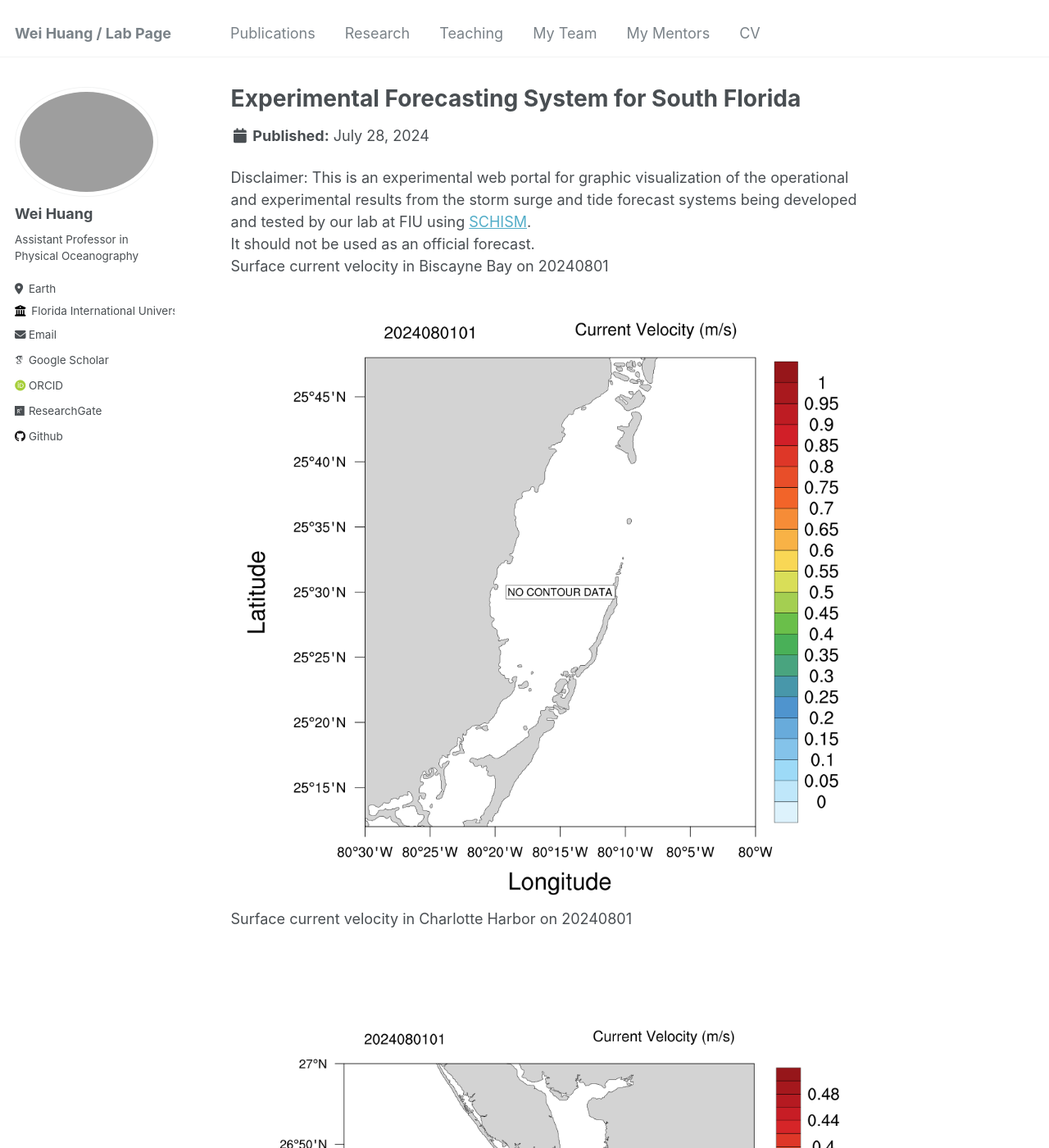
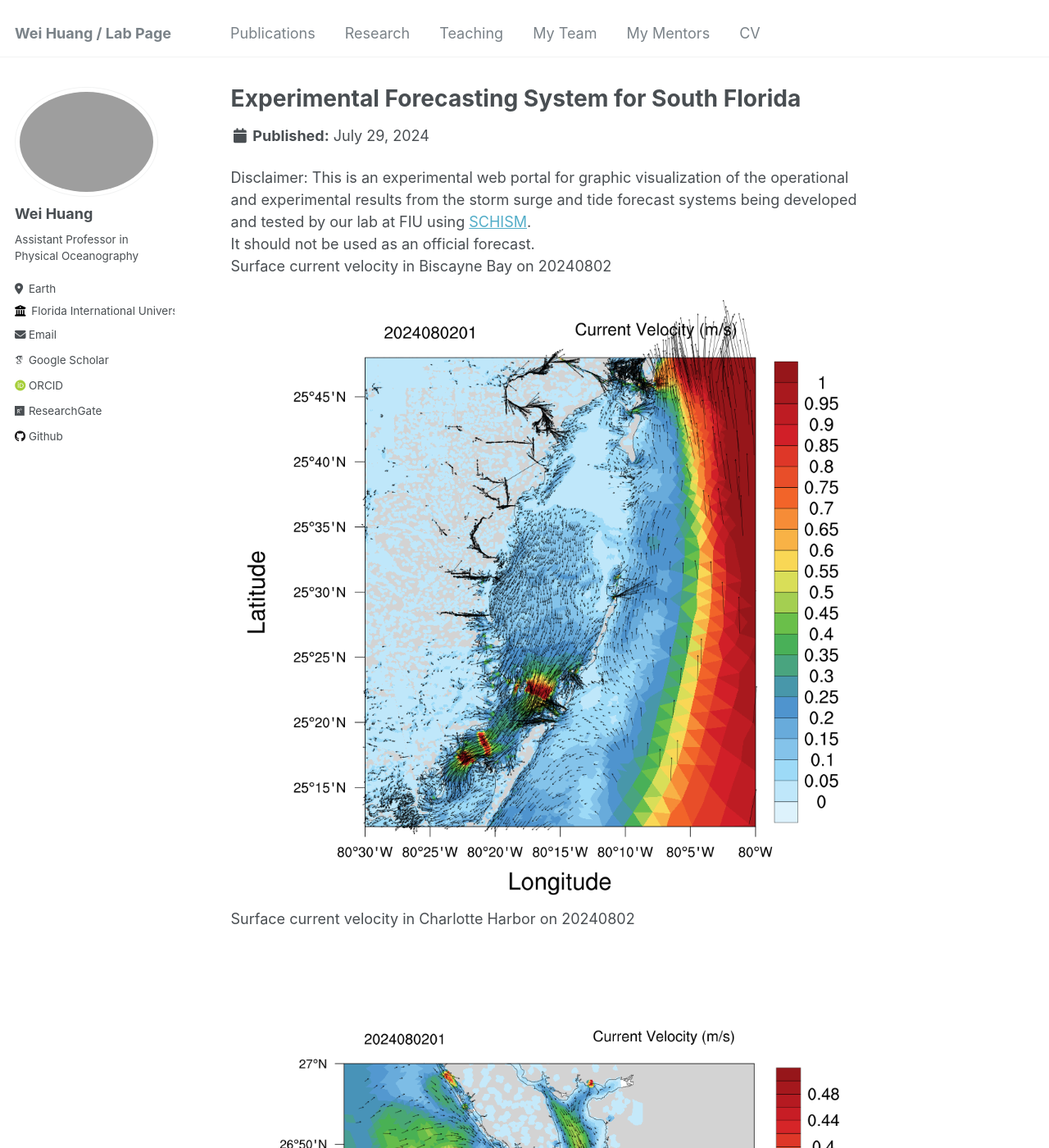
Before and after one commit to huang96169/huang96169.github.io, a Jekyll site: the page built from _research/research-1.md, in a window 1280 px wide and 1400 px high. Shown: the whole window at 82% size. Built offline with Jekyll 4.4.1, drawn with Linux system fonts in a browser that asks for light colours; some web fonts are replaced; some of the changed text lies outside the part shown.

Commit message:
replaced research_uv1.gif research_salt1.gif research_temp1.gif and replaced research_elev2.gif research_uv2.gif research_salt2.gif research_temp2.gif

```diff
--- a/_research/research-1.md
+++ b/_research/research-1.md
@@ -1,7 +1,7 @@
 ---
 title: "Experimental Forecasting System for South Florida"
-short: Surface current velocity of South Florida from 20240728 to 20240801
-date: 2024-07-28
+short: Surface current velocity of South Florida from 20240729 to 20240802
+date: 2024-07-29
 short1: "Disclaimer: This is an experimental web portal for graphic visualization of the operational and experimental results from the storm surge and tide forecast systems being developed and tested by our lab at FIU using [SCHISM](https://ccrm.vims.edu/schismweb/). It should not be used as an official forecast."
 excerpt: "<img src='/images/research_uv1.gif'>"
 collection: research
@@ -10,11 +10,11 @@ collection: research
 Disclaimer:
 This is an experimental web portal for graphic visualization of the operational and experimental results from the storm surge and tide forecast systems being developed and tested by our lab at FIU using [SCHISM](https://ccrm.vims.edu/schismweb/).<br/>
 It should not be used as an official forecast.<br/>
-Surface current velocity in Biscayne Bay on 20240801<br/>
+Surface current velocity in Biscayne Bay on 20240802<br/>
 <img src='/images/research_Bbay.png'>
-Surface current velocity in Charlotte Harbor on 20240801<br/>
+Surface current velocity in Charlotte Harbor on 20240802<br/>
 <img src='/images/research_Cbay.png'>
-Surface current velocity in Tampa Bay on 20240801<br/>
+Surface current velocity in Tampa Bay on 20240802<br/>
 <img src='/images/research_Tbay.png'>
 The map below showns observational stations used for validating the model's results, as well as the horizontal grid. <br/>
 The horizontal grid for SCHISM in simulating Biscayne Bay in South Florida, using flexible resolution resolving levees and canals (1-2 m), watershed rural and urban areas (30m-50m) and coastal ocean (500m-5km).<br/>
```
Also changed, not shown: _research/research-2.md (+6 -6 lines), images/research_Bbay.png, images/research_Cbay.png, images/research_Tbay.png, images/research_maxelev2.gif.
